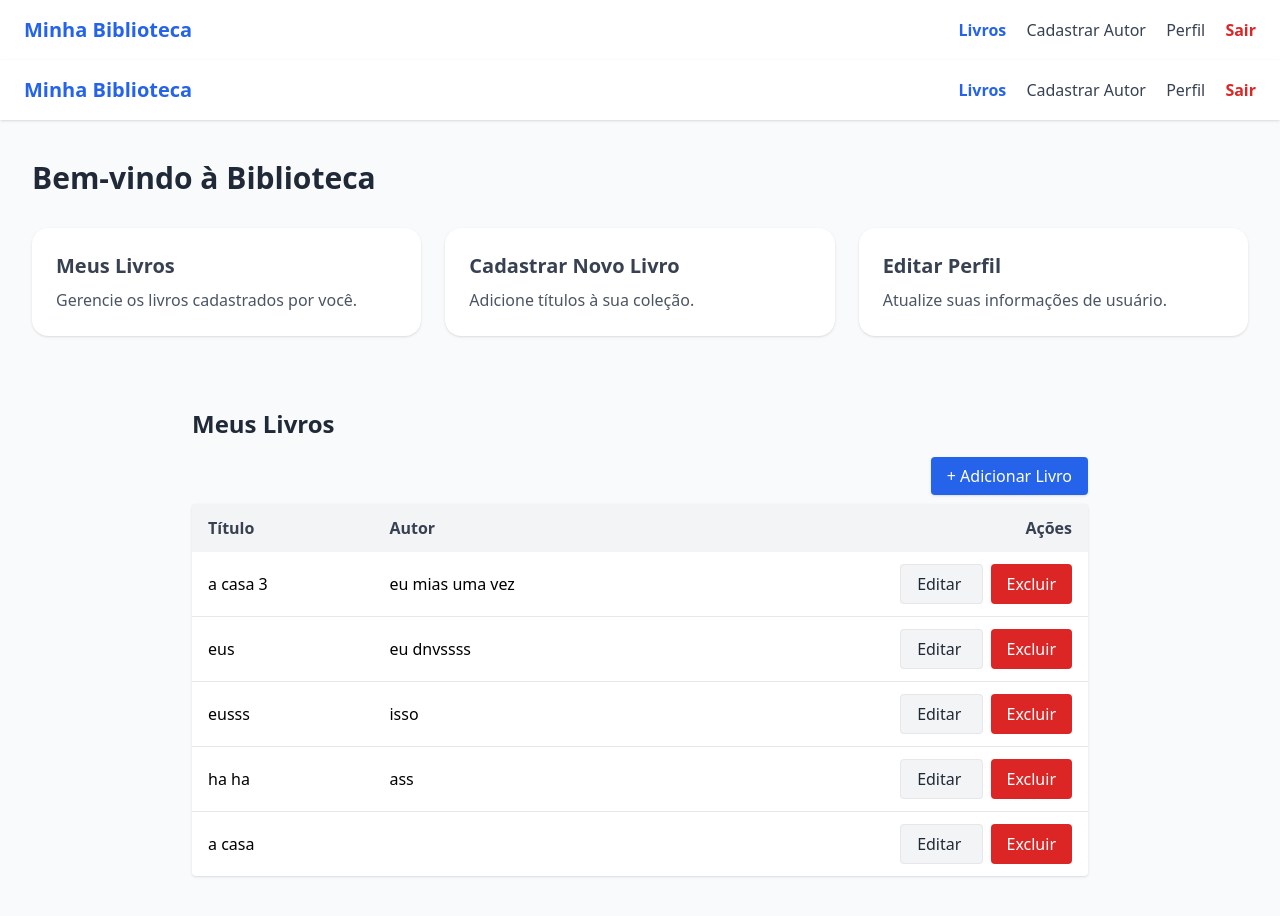
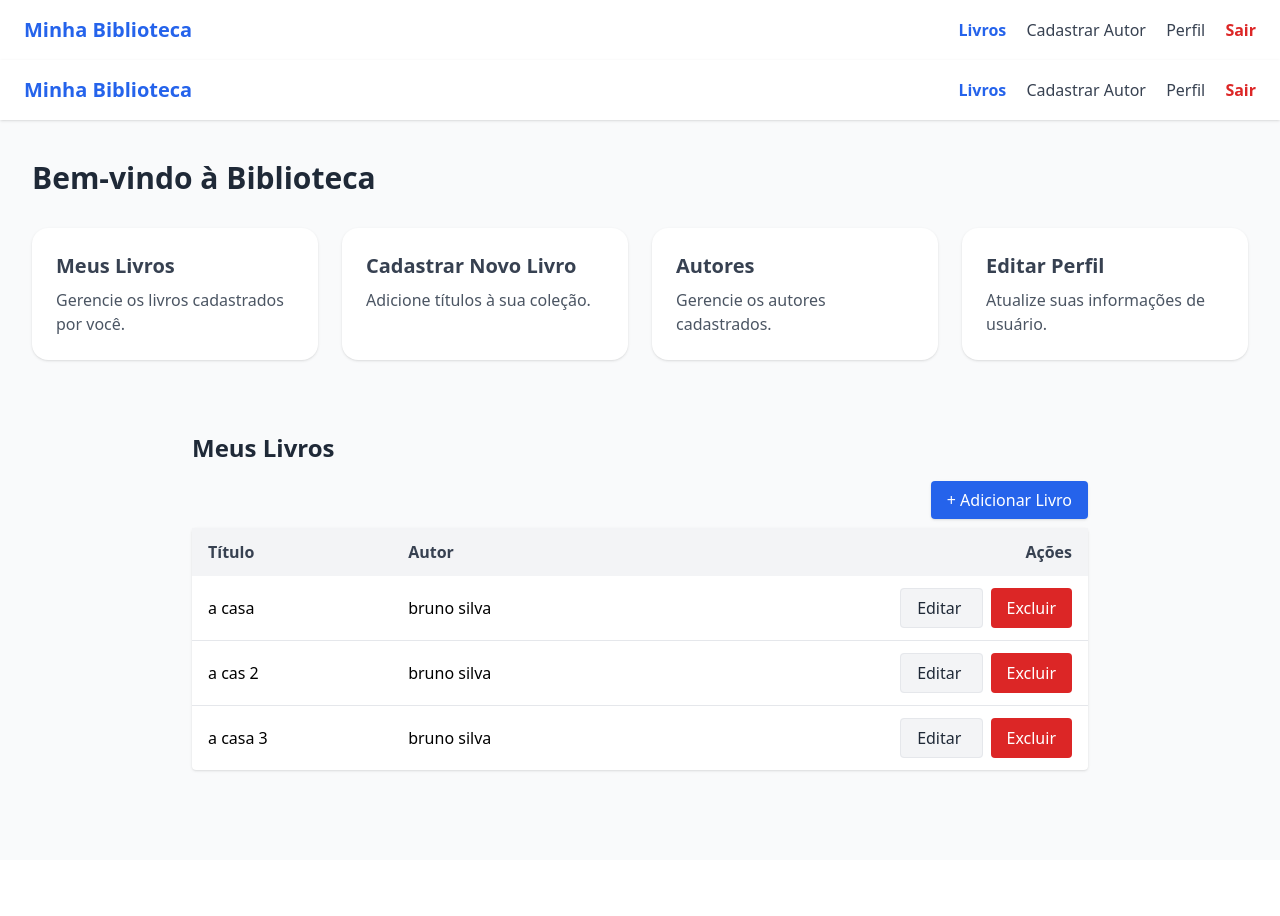
Before and after one commit to ABrunosilva/library-management, an Angular app: page /home/books in a window 1280 px wide. Shown: the top 916 px of the page. After the commit the page ends 860 px from the top, so only its background shows below. Built offline with nearby package versions, Linux system fonts and the light colour scheme; data requests are answered from the project's data file; sample sign-in values are in the browser's storage.

Commit message:
correcoes listagem de livros

```diff
--- a/server/db.json
+++ b/server/db.json
@@ -19,29 +19,19 @@
   ],
   "books": [
     {
-      "title": "a casa 3",
-      "author": "eu mias uma vez",
-      "id": 3
-    },
-    {
-      "title": "eus",
-      "author": "eu dnvssss",
-      "id": 4
-    },
-    {
-      "title": "eusss",
-      "author": "isso",
-      "id": 5
-    },
-    {
-      "title": "ha ha",
-      "author": "ass",
-      "id": 6
-    },
-    {
       "title": "a casa",
       "authorId": "1",
       "id": 7
+    },
+    {
+      "title": "a cas 2",
+      "authorId": "1",
+      "id": 8
+    },
+    {
+      "title": "a casa 3",
+      "authorId": "1",
+      "id": 9
     }
   ],
   "profile": {
--- a/src/app/pages/books/books.component.ts
+++ b/src/app/pages/books/books.component.ts
@@ -1,8 +1,9 @@
 import { Component, OnInit } from '@angular/core';
 import { CommonModule } from '@angular/common';
-import { BookService } from '../../services/book.service';
 import { RouterLink } from '@angular/router';
 import { finalize } from 'rxjs';
+import { BookService } from '../../services/book.service';
+import { AuthorService } from '../../services/author.service';
 
 @Component({
   standalone: true,
@@ -36,10 +37,7 @@ import { finalize } from 'rxjs';
             <td class="px-4 py-3">{{ book.title }}</td>
             <td class="px-4 py-3">{{ book.author }}</td>
             <td class="px-4 py-3 text-right">
-              <a
-                [routerLink]="['/home/books/edit', book.id]"
-                class="app-button-secondary mr-2"
-              >
+              <a [routerLink]="['/home/books/edit', book.id]" class="app-button-secondary mr-2">
                 Editar
               </a>
               <button
@@ -61,16 +59,29 @@ export class BooksComponent implements OnInit {
   errorMessage = '';
   isDeleting: number | null = null;
 
-  constructor(private bookService: BookService) {}
+  constructor(
+    private bookService: BookService,
+    private authorService: AuthorService
+  ) {}
 
   ngOnInit() {
     this.loadBooks();
   }
 
   private loadBooks() {
-    this.bookService.getAll().subscribe({
-      next: (books) => this.books = books,
-      error: (err) => this.errorMessage = err.message
+    this.authorService.getAll().subscribe({
+      next: (authors) => {
+        this.bookService.getAll().subscribe({
+          next: (books) => {
+            this.books = books.map(book => ({
+              ...book,
+              author: authors.find(a => a.id === +book.authorId)?.name || 'Autor desconhecido'
+            }));
+          },
+          error: (err) => this.errorMessage = 'Erro ao carregar livros: ' + err.message
+        });
+      },
+      error: (err) => this.errorMessage = 'Erro ao carregar autores: ' + err.message
     });
   }
 
@@ -82,7 +93,7 @@ export class BooksComponent implements OnInit {
       finalize(() => this.isDeleting = null)
     ).subscribe({
       next: () => this.books = this.books.filter(b => b.id !== id),
-      error: (err) => this.errorMessage = err.message
+      error: (err) => this.errorMessage = 'Erro ao excluir: ' + err.message
     });
   }
 }
--- a/src/app/pages/home/home.component.ts
+++ b/src/app/pages/home/home.component.ts
@@ -13,7 +13,8 @@ import { HeaderComponent } from '../../shared/header/header.component';
 
         <!-- Dashboard cards -->
         <h1 class="text-3xl font-bold text-gray-800 mb-8">Bem-vindo à Biblioteca</h1>
-        <div class="grid grid-cols-1 sm:grid-cols-2 lg:grid-cols-3 gap-6 mb-10">
+        <div class="grid grid-cols-1 sm:grid-cols-2 lg:grid-cols-4 gap-6 mb-10">
+
           <a routerLink="books" class="block bg-white p-6 rounded-2xl shadow hover:shadow-lg transition hover:scale-105">
             <h2 class="text-xl font-semibold text-gray-700 mb-2">Meus Livros</h2>
             <p class="text-gray-600">Gerencie os livros cadastrados por você.</p>
@@ -24,10 +25,18 @@ import { HeaderComponent } from '../../shared/header/header.component';
             <p class="text-gray-600">Adicione títulos à sua coleção.</p>
           </a>
 
+
+
+          <a routerLink="authors/new" class="block bg-white p-6 rounded-2xl shadow hover:shadow-lg transition hover:scale-105">
+            <h2 class="text-xl font-semibold text-gray-700 mb-2">Autores</h2>
+            <p class="text-gray-600">Gerencie os autores cadastrados.</p>
+          </a>
+
           <a routerLink="profile" class="block bg-white p-6 rounded-2xl shadow hover:shadow-lg transition hover:scale-105">
             <h2 class="text-xl font-semibold text-gray-700 mb-2">Editar Perfil</h2>
             <p class="text-gray-600">Atualize suas informações de usuário.</p>
           </a>
+
         </div>
 
         <!-- Aqui o conteúdo das rotas filhas será renderizado -->
--- a/src/app/shared/header/header.component.html
+++ b/src/app/shared/header/header.component.html
@@ -1,9 +1,13 @@
-<!-- src/app/shared/header/header.component.html -->
 <nav class="bg-white shadow p-4 flex justify-between items-center">
   <div class="font-bold text-xl">Minha Biblioteca</div>
-  <ul class="flex space-x-4">
+  <ul class="flex space-x-4 items-center">
     <li><a routerLink="/home/books" routerLinkActive="font-semibold" [routerLinkActiveOptions]="{exact:true}">Livros</a></li>
+    <li>
+      <a routerLink="/home/authors/create" routerLinkActive="font-semibold">
+        Cadastrar Autor
+      </a>
+    </li>
     <li><a routerLink="/home/profile" routerLinkActive="font-semibold">Perfil</a></li>
-    <li><a (click)="logout()">Sair</a></li>
+    <li><a (click)="logout()" class="cursor-pointer text-red-600 hover:text-red-800">Sair</a></li>
   </ul>
 </nav>
```
